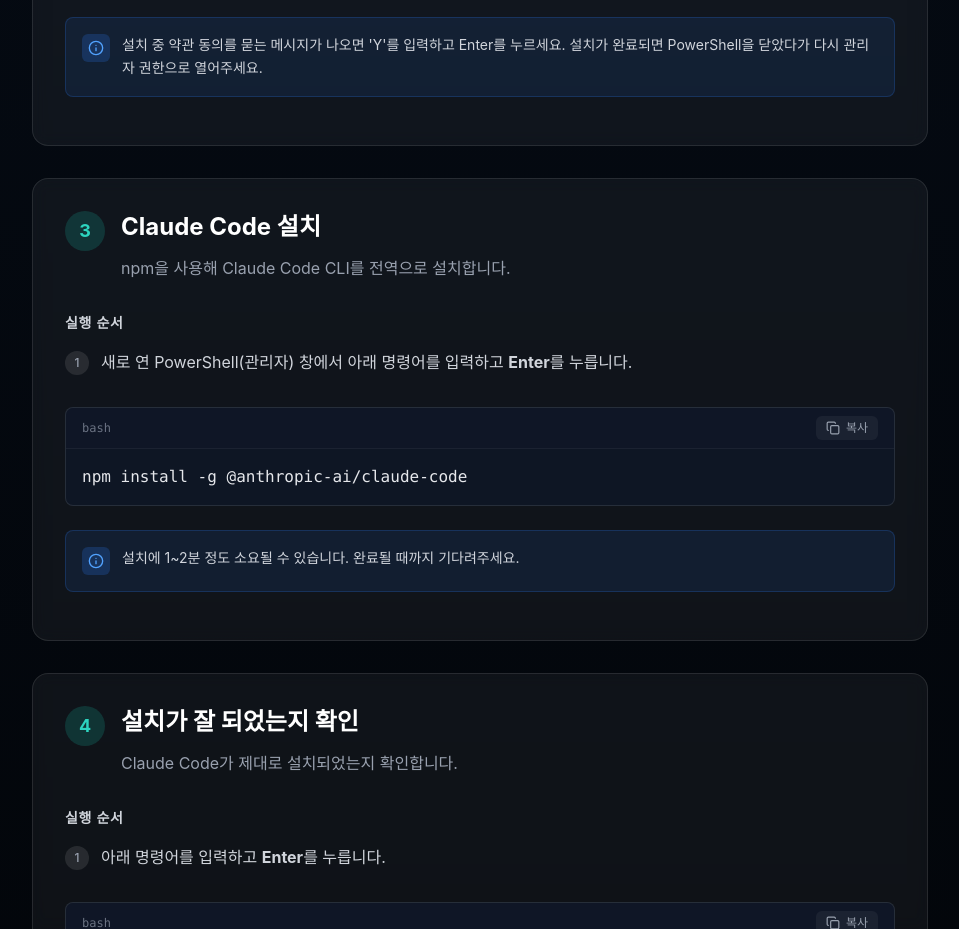
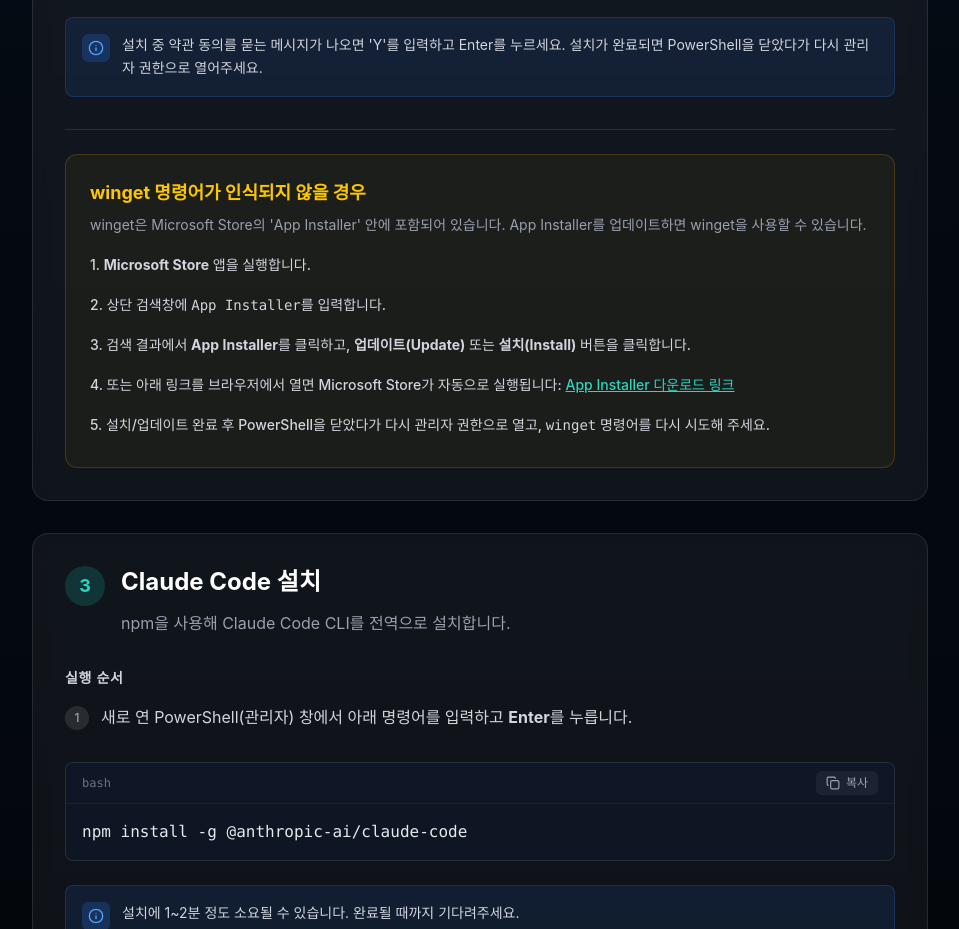
Before and after one commit to unvisr-code/claude-code-set-up-guide, a Next.js app: page / in a window 1280 px wide. Shown: the part 3220-4149 px from the top of the page, without its empty margins (160-1119 px from the left). Built offline with nearby package versions, Linux system fonts and the light colour scheme; a web font is replaced by a local one.

Commit message:
winget trouble

```diff
--- a/src/data/steps.ts
+++ b/src/data/steps.ts
@@ -237,6 +237,27 @@
             "설치 중 약관 동의를 묻는 메시지가 나오면 'Y'를 입력하고 Enter를 누르세요. 설치가 완료되면 PowerShell을 닫았다가 다시 관리자 권한으로 열어주세요.",
         },
       ],
+      troubleshooting: {
+        title: "winget 명령어가 인식되지 않을 경우",
+        description: "winget은 Microsoft Store의 'App Installer' 안에 포함되어 있습니다. App Installer를 업데이트하면 winget을 사용할 수 있습니다.",
+        steps: [
+          {
+            instruction: "<strong>Microsoft Store</strong> 앱을 실행합니다.",
+          },
+          {
+            instruction: "상단 검색창에 <code>App Installer</code>를 입력합니다.",
+          },
+          {
+            instruction: "검색 결과에서 <strong>App Installer</strong>를 클릭하고, <strong>업데이트(Update)</strong> 또는 <strong>설치(Install)</strong> 버튼을 클릭합니다.",
+          },
+          {
+            instruction: '또는 아래 링크를 브라우저에서 열면 Microsoft Store가 자동으로 실행됩니다: <a href="https://apps.microsoft.com/store/detail/app-installer/9NBLGGH4NNS1" target="_blank" class="text-teal-400 underline">App Installer 다운로드 링크</a>',
+          },
+          {
+            instruction: "설치/업데이트 완료 후 PowerShell을 닫았다가 다시 관리자 권한으로 열고, <code>winget</code> 명령어를 다시 시도해 주세요.",
+          },
+        ],
+      },
     },
     {
       number: 3,
```
